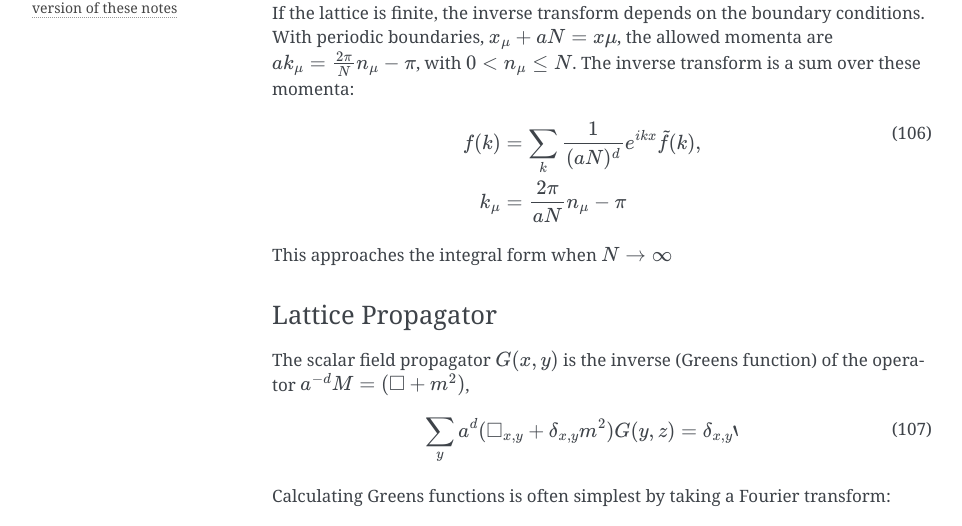
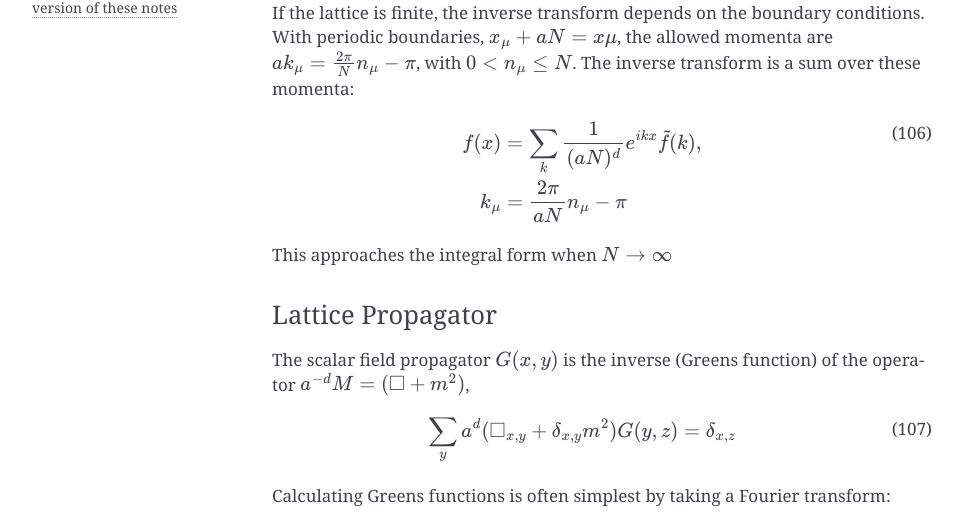
Before and after one commit to rantahar/Lattice-Field-Theory, a Sphinx documentation site: the page built from source/index.rst, in a window 1280 px wide and 900 px high, scrolled down 26585 px. Shown: the part 139-665 px from the top of the window, without its empty margins (148-1110 px from the left). Built offline with Sphinx 7.4.7, drawn with Linux system fonts in a browser that asks for light colours; pages that are not in the unit, such as notebooks, are missing from menus; some of the changed text lies outside the part shown.

Commit message:
Small fixes

```diff
--- a/source/index.rst
+++ b/source/index.rst
@@ -1311,7 +1311,7 @@ With periodic boundaries, :math:`x_\mu +aN = x\mu`, the allowed momenta are
 The inverse transform is a sum over these momenta:
 
 .. math::
-  f(k) &= \sum_k \frac {1}{(aN)^d} e^{ikx}\tilde f(k), \\
+  f(x) &= \sum_k \frac {1}{(aN)^d} e^{ikx}\tilde f(k), \\
   k_\mu &=\frac{2\pi}{aN} n_\mu -\pi
   :label:
 
@@ -1325,7 +1325,7 @@ The scalar field propagator :math:`G(x,y)` is the inverse (Greens function) of t
 :math:`a^{-d}M = (\Box + m^2)`,
 
 .. math::
-   \sum_y a^d ( \Box_{x,y} + \delta_{x,y} m^2 ) G(y,z) = \delta_{x,y}`
+   \sum_y a^d ( \Box_{x,y} + \delta_{x,y} m^2 ) G(y,z) = \delta_{x,z}
    :label:
 
 Calculating Greens functions is often simplest by taking a Fourier transform:
```
Also changed, not shown: other parts of source/index.rst (+1 -1 lines).
